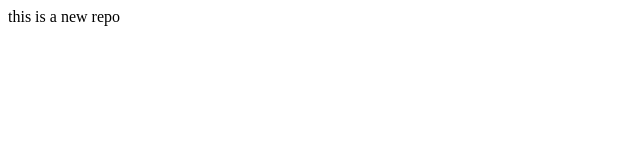
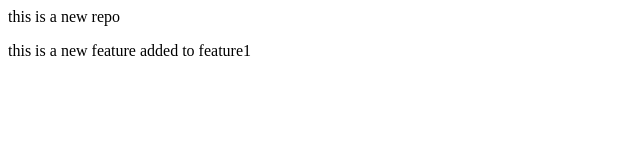
Before and after one commit to Sahilgithub21/LocalRepo, a plain HTML site: page index.html in a window 1280 px wide. Shown: the whole page, without its empty margins (0-640 px from the left). Drawn offline with Linux system fonts and the light colour scheme.

Commit message:
add new feature

```diff
--- a/index.html
+++ b/index.html
@@ -1 +1,2 @@
 <p>this is a new repo</p>
+<p>this is a new feature added to feature1</p>
```
